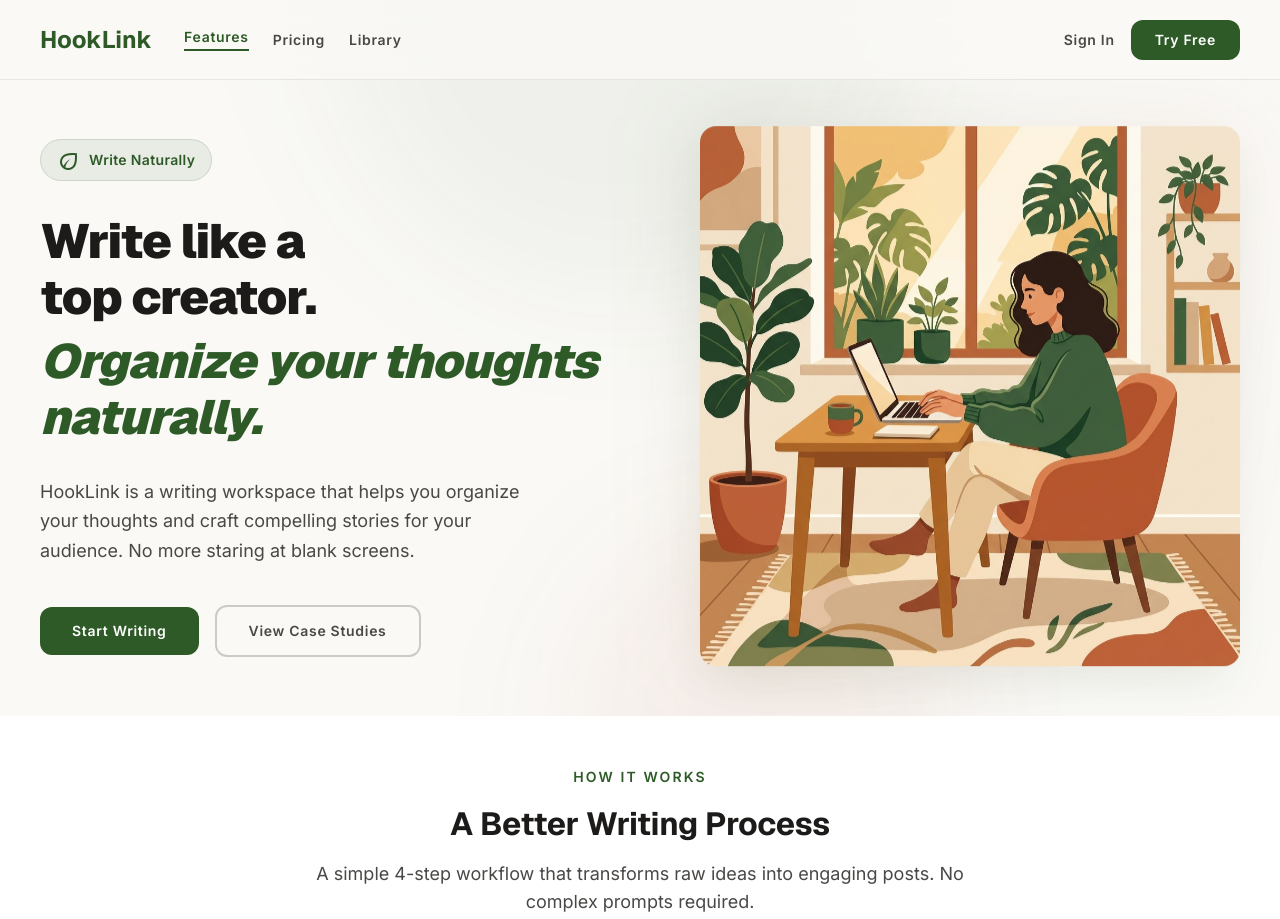
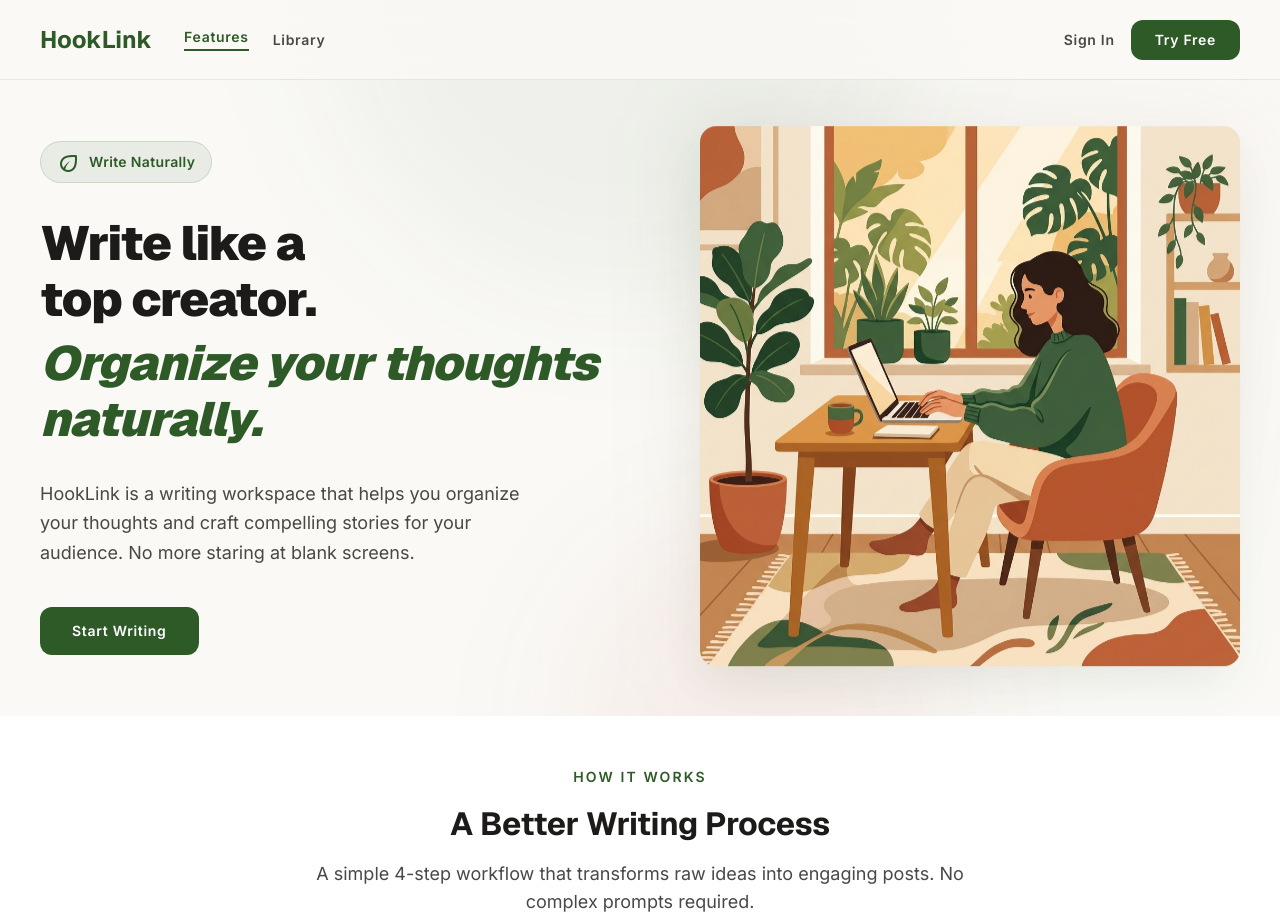
Before and after one commit to SALEM-BHERO/Hooklink, a website built with Vite: page index.html in a window 1280 px wide. Shown: the top 919 px of the page. Built offline with nearby package versions, Linux system fonts and the light colour scheme.

Commit message:
chore: remove pricing and case studies links

```diff
--- a/index.html
+++ b/index.html
@@ -55,13 +55,9 @@
               HookLink is a writing workspace that helps you organize your thoughts and craft compelling stories for your audience. No more staring at blank screens.
             </p>
 
-            <!-- CTAs -->
             <div class="flex flex-wrap items-center gap-4 pt-2">
               <a href="/workspace.html" class="inline-flex items-center gap-2 bg-primary text-on-primary px-8 py-3.5 rounded-xl font-semibold text-sm tracking-wider hover:shadow-xl hover:shadow-primary/20 transition-all duration-300 active:scale-95">
                 Start Writing
-              </a>
-              <a href="#features" class="inline-flex items-center gap-2 border-2 border-outline-variant text-on-surface-variant px-8 py-3.5 rounded-xl font-semibold text-sm tracking-wider hover:border-primary hover:text-primary transition-all duration-300">
-                View Case Studies
               </a>
             </div>
           </div>
--- a/src/js/shared.js
+++ b/src/js/shared.js
@@ -16,7 +16,6 @@ export function renderHeader(activePage = '') {
         <a href="/" class="text-headline-md font-headline font-bold text-primary no-underline">HookLink</a>
         <nav class="hidden md:flex gap-6 items-center">
           <a href="/" class="nav-link ${activePage === 'home' ? 'active' : ''}">Features</a>
-          <a href="/" class="nav-link ${activePage === 'pricing' ? 'active' : ''}">Pricing</a>
           <a href="/library.html" class="nav-link ${activePage === 'library' ? 'active' : ''}">Library</a>
         </nav>
       </div>
@@ -33,7 +32,6 @@ export function renderHeader(activePage = '') {
     <div id="mobileMenu" class="md:hidden hidden absolute top-20 left-0 w-full bg-surface border-b border-outline-variant shadow-xl">
       <nav class="flex flex-col p-4 gap-2">
         <a href="/" class="nav-link py-3 px-4 rounded-lg hover:bg-surface-container-low ${activePage === 'home' ? 'active' : ''}">Features</a>
-        <a href="/" class="nav-link py-3 px-4 rounded-lg hover:bg-surface-container-low ${activePage === 'pricing' ? 'active' : ''}">Pricing</a>
         <a href="/library.html" class="nav-link py-3 px-4 rounded-lg hover:bg-surface-container-low ${activePage === 'library' ? 'active' : ''}">Library</a>
         <button class="mt-2 text-on-surface-variant font-semibold hover:text-primary transition-colors text-sm py-3">Sign In</button>
       </nav>
```
